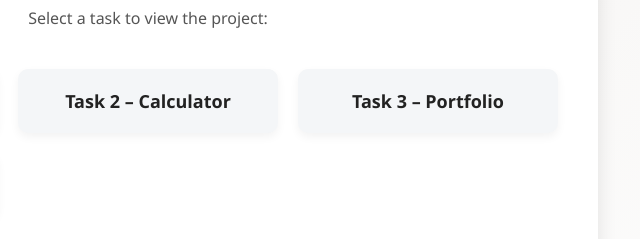
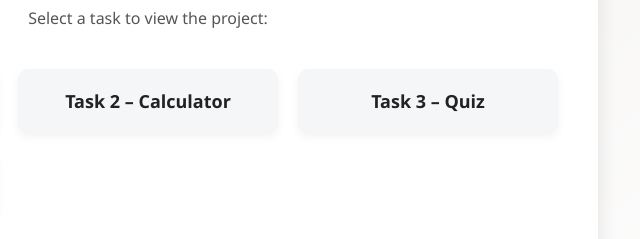
Before and after one commit to AyaanPervez/SCT_WD, a plain HTML site: page index.html in a window 1280 px wide. Shown: the part 293-532 px from the top of the page, 492-1132 px from the left. Drawn offline with Linux system fonts and the light colour scheme.

Commit message:
Updated homepage

```diff
--- a/index.html
+++ b/index.html
@@ -69,7 +69,7 @@
     <div class="tasks">
       <a href="SCT_WD_1/index.html" class="task-card">Task 1 – Landing Page</a>
       <a href="SCT_WD_2_ALT/index.html" class="task-card">Task 2 – Calculator</a>
-      <a href="SCT_WD_3_ALT/index.html" class="task-card">Task 3 – Portfolio</a>
+      <a href="SCT_WD_3_ALT/index.html" class="task-card">Task 3 – Quiz</a>
       <a href="SCT_WD_4/index.html" class="task-card">Task 4 – Stopwatch</a>
     </div>
 
```
